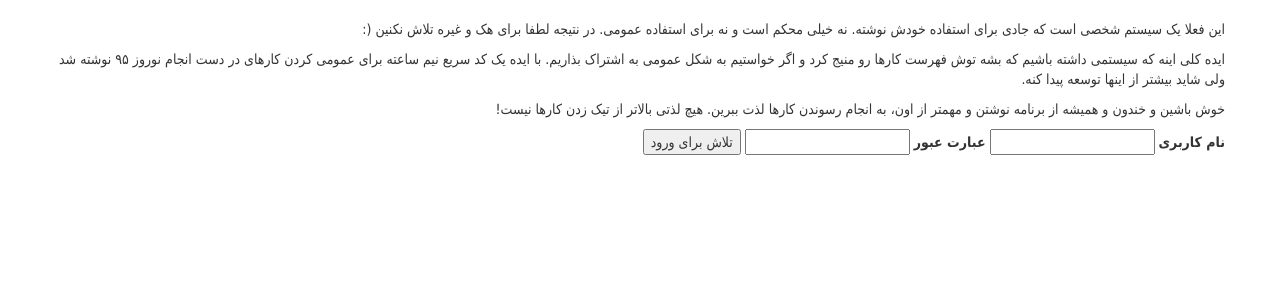
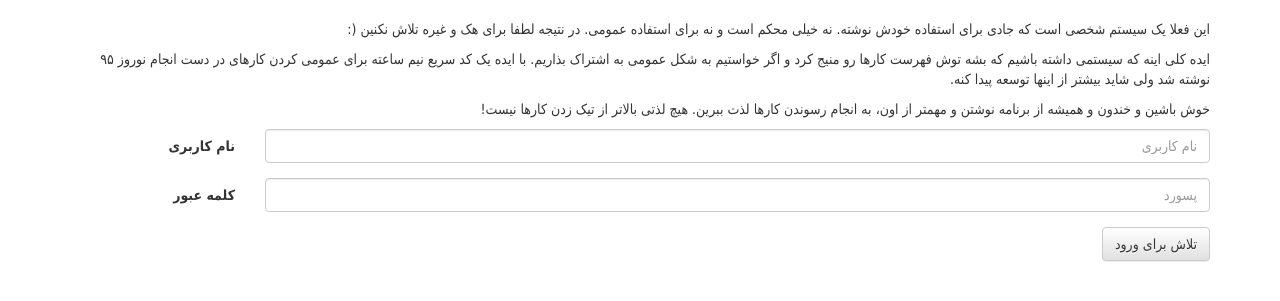
Before and after one commit to jadijadi/todoer, a Django app: page / in a window 1280 px wide. Shown: the part 81-382 px from the top of the page. Run offline with Django 3.2, Linux system fonts and the light colour scheme; some libraries are stand-ins or nearby versions; some web fonts are replaced.

Commit message:
login page css

```diff
--- a/web/static/css/style.css
+++ b/web/static/css/style.css
@@ -38,6 +38,10 @@ body  {
 
 }
 
+.tickicon {
+
+}
+
 .todoli {
   margin-bottom: 12pt;
 }
--- a/web/templates/login.html
+++ b/web/templates/login.html
@@ -3,10 +3,12 @@
 
 {% block content %}
 
-<div class="row small-12">
-<div class="columns small-12 large-6">
+
+
 {% if form.errors %}
-<p>Your username and password didn't match. Please try again.</p>
+<p>
+نام کاربری یا پسورد شما درست نبود.
+</p>
 {% endif %}
 
 {% if next %}
@@ -14,7 +16,9 @@
     <p>Your account doesn't have access to this page. To proceed,
     please login with an account that has access.</p>
     {% else %}
-    <p>Please login to see this page.</p>
+    <p>
+برای دیدن این صفحه باید لاگین کنید
+    </p>
     {% endif %}
 {% endif %}
 <p>
@@ -28,27 +32,37 @@
 خوش باشین و خندون و همیشه از برنامه نوشتن و مهمتر از اون، به انجام رسوندن کارها لذت ببرین. هیچ لذتی بالاتر از تیک زدن کارها نیست!
 </p>
 
-</div>
-
-
-<div class="columns small-12 large-6">
-
-
   {% if message %}
-  <div class="panel callout warning radius">
+  <div class="text-info">
     <h5>{{ message }}</h5>
   </div>
   {% endif %}
 
-  <form method="post" action="/accounts/login/">
-  {% csrf_token %}
-  <label>نام کاربری  </label>
-  <input type=text name=username>
-  <label>عبارت عبور</label>
-  <input type=password name=password>
-  <input type="submit" value="تلاش برای ورود" class="button expand"/>
-  <input type="hidden" name="dologin" value="true" />
-  <input type="hidden" name="next" value="{{ next }}" />
+
+
+
+
+  <form class="form-horizontal" method="POST" action="/accounts/login/">
+    {% csrf_token %}
+    <input type="hidden" name="dologin" value="true" />
+    <input type="hidden" name="next" value="{{ next }}" />
+    <div class="form-group">
+      <label for="username" class="col-sm-2 control-label">نام کاربری</label>
+      <div class="col-sm-10">
+        <input type="text" name="username" class="form-control" placeholder="نام کاربری">
+      </div>
+    </div>
+    <div class="form-group">
+      <label for="inputPassword3" class="col-sm-2 control-label">کلمه عبور</label>
+      <div class="col-sm-10">
+        <input type="password" name="password" class="form-control"  placeholder="پسورد">
+      </div>
+    </div>
+    <div class="form-group">
+      <div class="col-sm-offset-2 col-sm-10">
+        <button type="submit" class="btn btn-default">تلاش برای ورود</button>
+      </div>
+    </div>
   </form>
 </div>
 
```
Also changed, not shown: web/templates/index.html (+5 -5 lines).
